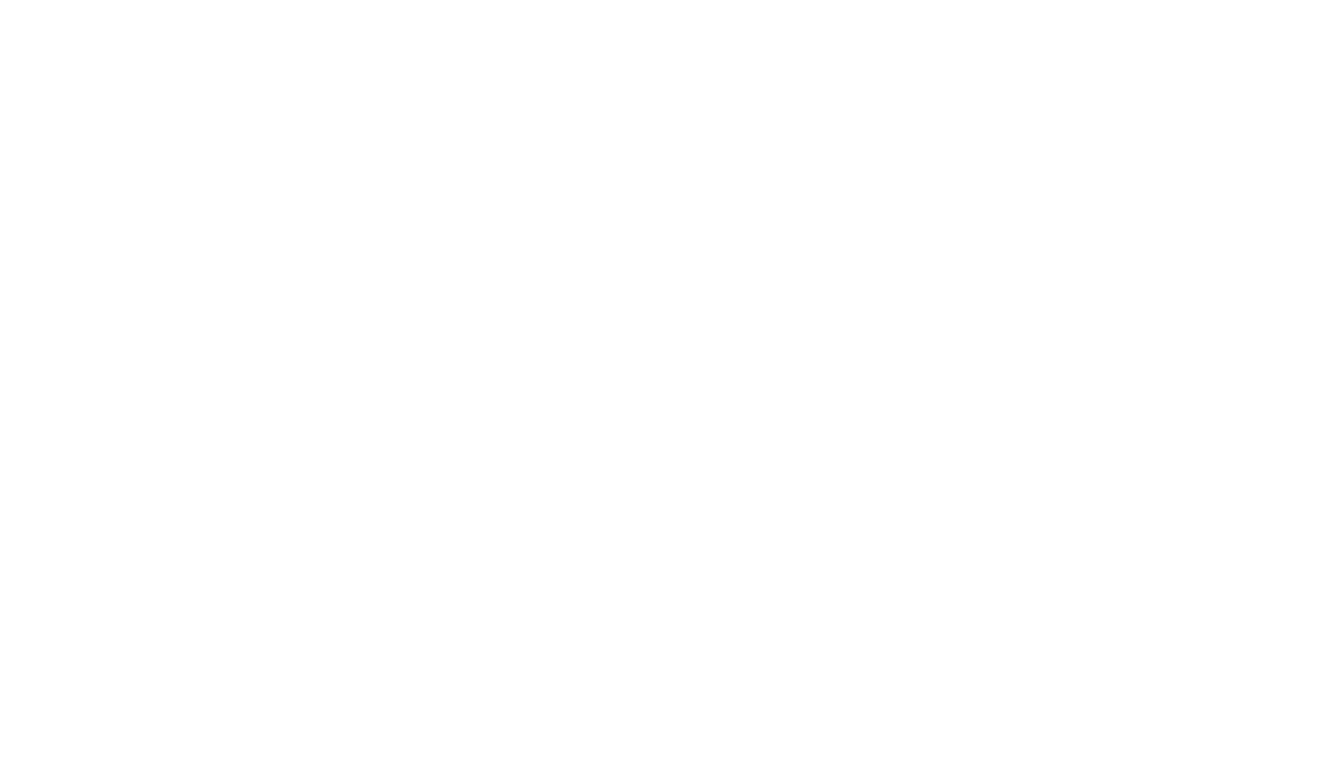
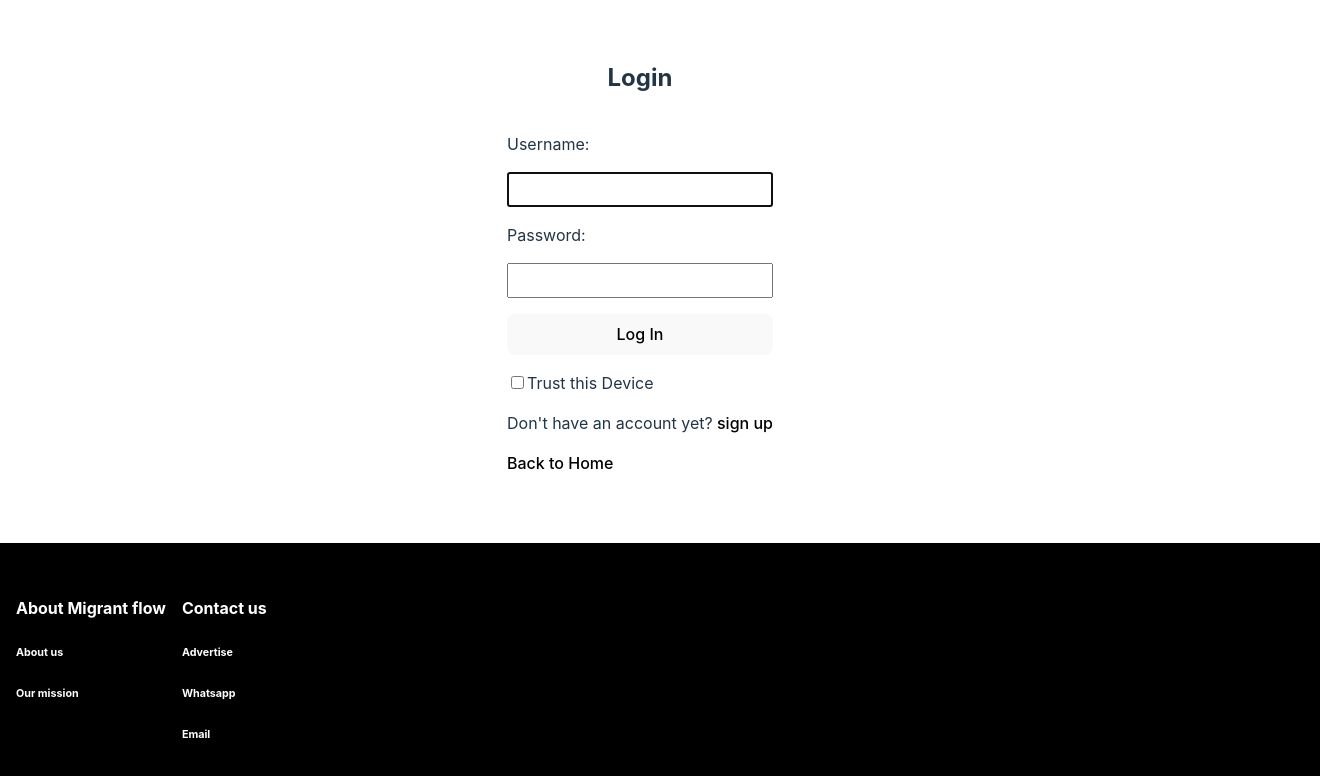
Before and after one commit to Gid-zet7/Data-collecter_frontend, a React (Vite) app: page /login in a window 1280 px wide. Shown: the top 776 px of the page, 1320 px wide, since content can reach past the window. Built offline with nearby package versions, Linux system fonts and the light colour scheme.

Commit message:
Updated app with newly added features

```diff
--- a/src/App.jsx
+++ b/src/App.jsx
@@ -2,7 +2,6 @@
 import Layout from "./components/Layout";
 import DashboardLayout from "./components/DashboardLayout";
 import Public from "./components/Public";
-// import Login from "./features/auth/Login";
 import Signup from "./features/auth/Signup";
 import Welcome from "./features/auth/Welcome";
 import MigrantsList from "./features/migrants/MigrantsList";
@@ -13,14 +12,26 @@
 import NewUserForm from "./features/users/NewUserForm";
 import EditUser from "./features/users/EditUser";
 import EditMigrant from "./features/migrants/EditMigrant";
+import Login from "./features/auth/Login";
+import PersistLogin from "./features/auth/PersistLogin";
+import RequireAuth from "./features/auth/RequireAuth";
+import { ROLES } from "./config/roles";
+import Prefetch from "./features/auth/Prefetch";
 
 function App() {
   return (
     <Routes>
-      <Route path="/" element={<Layout />} />
+      <Route path="/" element={<Layout />}>
         <Route index element={<Public />} />
-      {/* <Route path="login" element={<Login />} /> */}
+        <Route path="login" element={<Login />} />
         <Route path="signup" element={<Signup />} />
+
+        {/* Protected Routes */}
+        <Route element={<PersistLogin />}>
+          <Route
+            element={<RequireAuth allowedRoles={[...Object.values(ROLES)]} />}
+          >
+            <Route element={<Prefetch />}>
               <Route path="dashboard" element={<DashboardLayout />}>
                 <Route index path="welcome" element={<Welcome />} />
                 <Route path="dataforms">
@@ -32,13 +43,20 @@
                   <Route path="addmigrant" element={<NewMigrantForm />} />
                   <Route path="editmigrant/:id" element={<EditMigrant />} />
                 </Route>
+                <Route element={<RequireAuth allowedRoles={[ROLES.Admin]} />}>
                   <Route path="users">
                     <Route index element={<UsersList />} />
                     <Route path="adduser" element={<NewUserForm />} />
                     <Route path="edituser/:id" element={<EditUser />} />
                   </Route>
                 </Route>
+              </Route>
               {/* End of dashboard route */}
+            </Route>
+          </Route>
+        </Route>
+        {/* End of protected Routes */}
+      </Route>
     </Routes>
   );
 }
```
Lines whose indentation alone changed are shown as unchanged.
